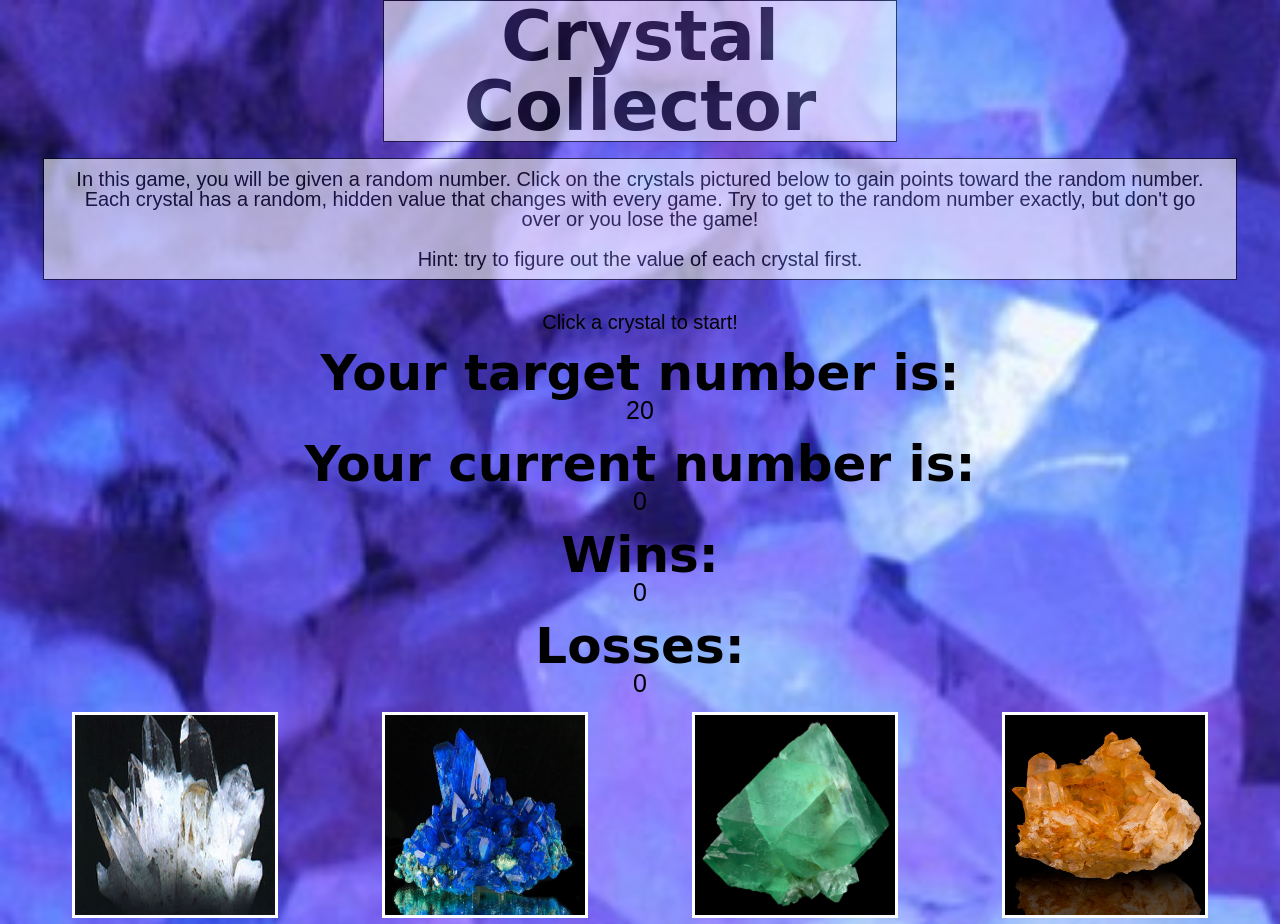
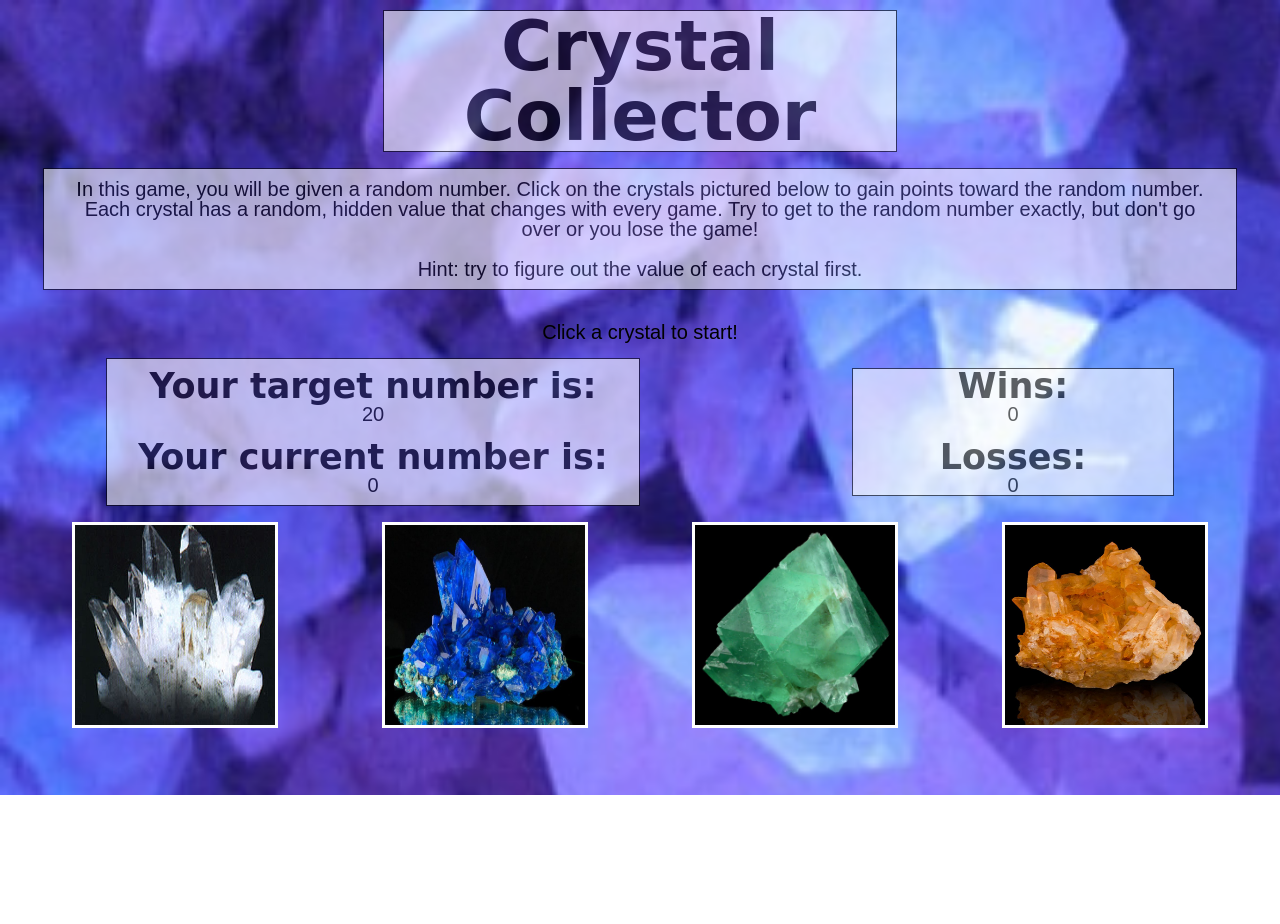
Before and after one commit to mford008/Crystal-Collector-The-Game, a plain HTML site: page index.html in a window 1280 px wide. Shown: the top 924 px of the page. After the commit the page ends 800 px from the top, so only its background shows below. Drawn offline with nearby package versions, Linux system fonts and the light colour scheme; a web font is replaced by a local one.

Commit message:
made random values update after each win and loss, changed layout of player statistics, fixed top padding.

```diff
--- a/assets/css/style.css
+++ b/assets/css/style.css
@@ -13,10 +13,11 @@ html, body {
   height: 100%;
   max-height: 100%;
   margin: 0;
-  padding: 0;
+  padding-top: 10px;
   background-image: url("../images/background.jpg");
   background-size:150%;
   background-repeat: no-repeat;
+
 }
 
 h1 {
@@ -31,7 +32,7 @@ h1 {
 }
 
 h2 {
-	font-size: 50px;
+	font-size: 35px;
   font-weight: bold;
   font-family: 'Ceviche One', cursive;
 }
@@ -41,7 +42,7 @@ p {
 }
 
 span {
-	font-size: 50px;
+	font-size: 35px;
   font-weight: bold;
   font-family: 'Ceviche One', cursive;
 }
@@ -71,7 +72,35 @@ span {
 #updatedplayernumber,
 #winnumber,
 #lossnumber {
-  font-size: 25px;
+  font-size: 20px;
+}
+.playerinfo {
+  display: flex;
+}
+
+.playerstats {
+  /*display: flex;
+  justify-content: center;
+  flex-direction: row;*/
+  margin: auto;
+  /*flex: 1;*/
+  width: 25%;
+  background-color: #ffffff;
+  border: 1px solid black;
+  opacity: 0.6;
+  /*padding: 10px;*/
+}
+.numbers {
+  /*display: flex;
+  justify-content: center;
+  flex-direction: row;*/
+  /*flex: 1;*/
+  margin: auto;
+  width: 40%;
+  background-color: #ffffff;
+  border: 1px solid black;
+  opacity: 0.6;
+  padding: 10px;
 }
 .crystals {
 	display: flex;
--- a/assets/js/game.js
+++ b/assets/js/game.js
@@ -39,26 +39,19 @@ console.log(crystal);
 $(document).ready(function() {
 
 	function setupAndReset() {
-		//{type, id} = crystalGame
-		//crystalGame.wins = 0;
-		//crystalGame.losses = 0;
 		crystalGame.playerNumber = 0;
 		crystalGame.computerNumber = Math.floor(Math.random() * (120 - 19)) + 19;
 			console.log("this is the random number", crystalGame.computerNumber);
 
-			//for randomizing the crystal values each time... not working, fix
 		crystal[0].value = Math.floor(Math.random() * (12 - 1)) + 1
 		crystal[1].value = Math.floor(Math.random() * (12 - 1)) + 1
 		crystal[2].value = Math.floor(Math.random() * (12 - 1)) + 1
 		crystal[3].value = Math.floor(Math.random() * (12 - 1)) + 1
 
-
-		//crystal.value = Math.Floor(Math.random() (12 - 1)) + 1; //how would I set this up for each one?
-
 		$("#targetnumber").html(crystalGame.computerNumber);
 		//console.log(computerNumber);
 		$("#updatedplayernumber").html(crystalGame.playerNumber);
-		//$(".crystals").html(crystal.value);  <--maybe show these after the first click?
+		$(".crystals").html(crystal.value);
 		$("#winnumber").html(crystalGame.wins);
 		$("#lossnumber").html(crystalGame.losses);
 		//$("#winorlose").html(" ");
@@ -75,7 +68,6 @@ $(document).ready(function() {
 			crystalGame.wins++;
 			$("#winorlose").html("You won!");
 			$("#updatedplayernumber").append(crystalGame.playerNumber);
-			//some kind of animation with glitter?
 			setupAndReset()
 		}
 		else if (crystalGame.playerNumber > crystalGame.computerNumber) {
@@ -90,7 +82,6 @@ $(document).ready(function() {
 	//click function for crystals
 	$(".white").on("click", function() {
 		crystalGame.playerNumber += crystal[0].value;
-		//playerNumber = playerNumber + crystal[0].value; //check naming of this, might not be calling correctly; how to call name above?
 		scoreCheck();
 		$("#updatedplayernumber").html(crystalGame.playerNumber);
 		console.log(crystal[0].value);
@@ -99,7 +90,6 @@ $(document).ready(function() {
 
 	$(".blue").on("click", function() {
 		crystalGame.playerNumber += crystal[1].value;
-		//playerNumber = playerNumber + crystal[1].value; //check naming of this, might not be calling correctly; how to call name above?
 		scoreCheck();
 		$("#updatedplayernumber").html(crystalGame.playerNumber);
 		console.log(crystal[1].value);
@@ -108,7 +98,6 @@ $(document).ready(function() {
 
 	$(".green").on("click", function() {
 		crystalGame.playerNumber += crystal[2].value;
-		//playerNumber = playerNumber + crystal[2].value; //check naming of this, might not be calling correctly; how to call name above?
 		scoreCheck();
 		$("#updatedplayernumber").html(crystalGame.playerNumber);
 		console.log(crystal[2].value);
@@ -117,24 +106,11 @@ $(document).ready(function() {
 
 	$(".orange").on("click", function() {
 		crystalGame.playerNumber += crystal[3].value;
-		//playerNumber = playerNumber + crystal[3].value; //check naming of this, might not be calling correctly; how to call name above?
 		scoreCheck();
 		$("#updatedplayernumber").html(crystalGame.playerNumber);
 		console.log(crystal[3].value);
 		console.log("orangecrystal", crystalGame.playerNumber);
 	});
-	//basically same as above, only without resetting wins and losses?
-	// function reset () {
-	// 	crystalGame.computerNumber = Math.Floor(Math.random() (120 - 19)) + 19;
 
-	// 	//crystal.value = Math.Floor(Math.random() (12 - 1)) + 1; //how would I set this up for each one?
-
-	// 	$("#computernumber").html(crystalGame.computerNumber);
-	// 	$("#playernumber").html(crystalGame.playerNumber);
-	// 	//$(".crystals").html(crystal.value);  <--maybe show these after the first click?
-	// 	$(".wins").html(wins);
-	// 	$(".losses").html(losses);
-	// 	$("#prompt").text("Click a crystal to start!")
-	//});
 
 });
--- a/index.html
+++ b/index.html
@@ -44,7 +44,8 @@
 		</div>
 
 		<br>
-
+		<div class="playerinfo">
+		<div class="numbers">
 			<div id="computernumber">
 				<h2>Your target number is: </h2>
 				<div id="targetnumber"></div>
@@ -55,6 +56,7 @@
 			<div id="playernumber">
 				<h2>Your current number is: </h2>
 				<div id="updatedplayernumber"></div>
+			</div>
 		</div>
 
 		<br>
@@ -72,7 +74,7 @@
 					<div id="lossnumber"></div>
 			</div>
 		</div>
-
+		</div>
 		<br>
 
 		<div class="crystals">
```
Lines whose indentation alone changed are shown as unchanged.
